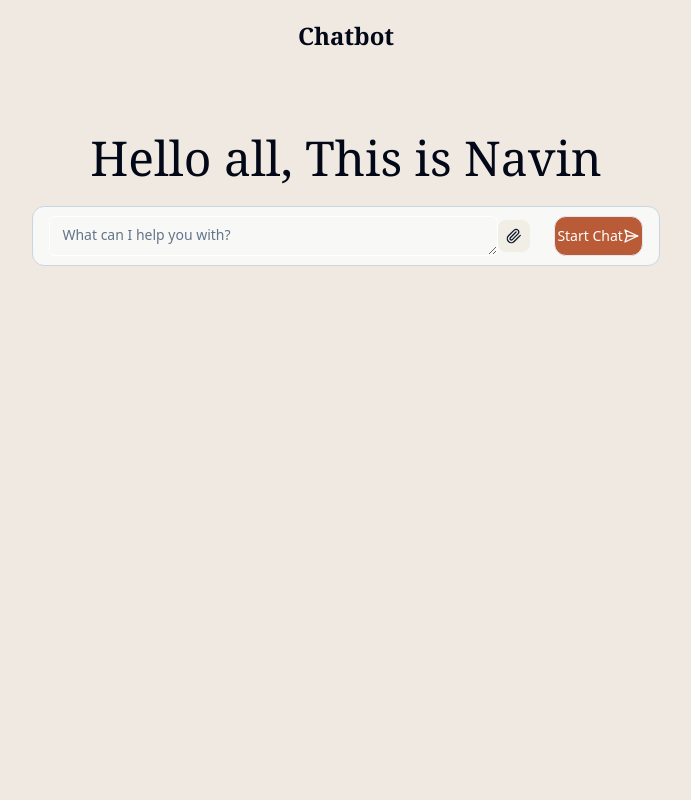
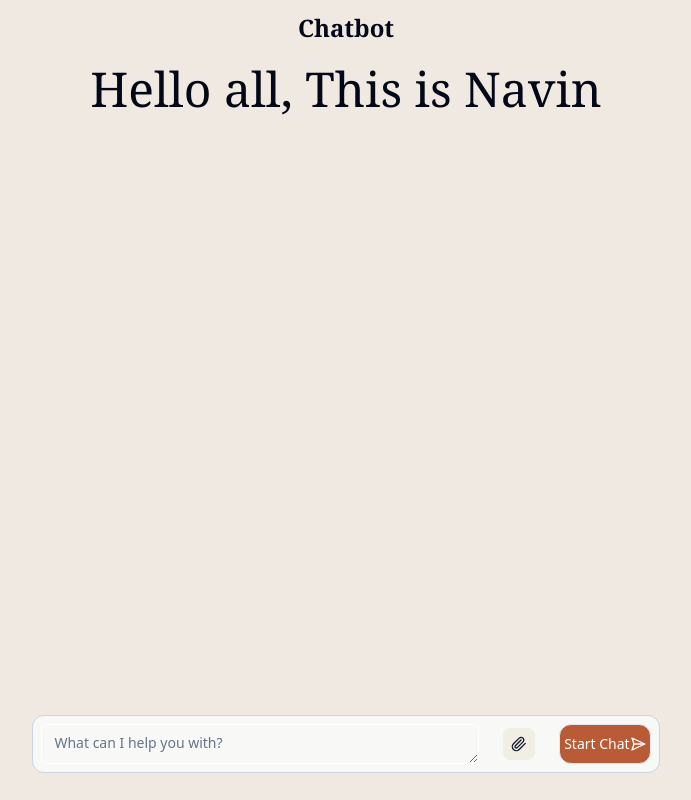
Before and after one commit to navin1111/CHATBOT, a Next.js app: page / in a window 1280 px wide. Shown: the whole page, without its empty margins (294-985 px from the left). Built offline with nearby package versions, Linux system fonts and the light colour scheme.

Commit message:
another commit

```diff
--- a/src/app/components/landinginput.tsx
+++ b/src/app/components/landinginput.tsx
@@ -19,10 +19,10 @@ const LandingInput: React.FC<LandingInputProps> = ({ sendMessage }) => {
   };
 
   return (
-    <div className="w-full h-10 flex items-center p-2 g-2 bg-[#F8F8F7] rounded-md">
+    <div className="w-full h-15 rounded-xl g-4 p-2 react-textarea flex items-center justify-center border border-slate-300 bg-[#F8F8F7] px-2 py-2 ">
       <Textarea
         placeholder="What can I help you with?"
-        className="bg-[#F8F8F7] cursor-pointer flex-grow"
+        className="bg-[#F8F8F7] cursor-pointer flex-grow  mr-6"
         autoFocus
         value={searchText}
         onChange={(e) => setSearchText(e.target.value)}
--- a/src/app/page.tsx
+++ b/src/app/page.tsx
@@ -30,13 +30,16 @@ export default function Home() {
       <div className="w-full h-20 pb-2 flex flex-col justify-center items-center">
         <span className="font-bold font-serif text-2xl react-textarea">Chatbot</span>
       </div>
-
-      <div className="w-[70%] h-[30%] flex flex-col justify-center items-center">
-        <div className="w-full flex flex-col justify-center items-center">
+      <div className="w-full flex flex-col justify-center items-center">
           <span className="text-5xl font-serif react-textarea">Hello all, This is Navin</span>
         </div>
+
+        <div className="h-[90%]"></div>
         <br />
-        <div className="w-[70%] h-[25%] rounded-xl react-textarea flex items-center justify-center border border-slate-300 bg-[#F8F8F7] px-2 py-2">
+
+      <div className="w-[70%] h-[15%] flex flex-col justify-center items-center">
+
+        <div className="w-[70%] h-[80%] ">
           <LandingInput sendMessage={sendMessage} />
         </div>
       </div>
```
